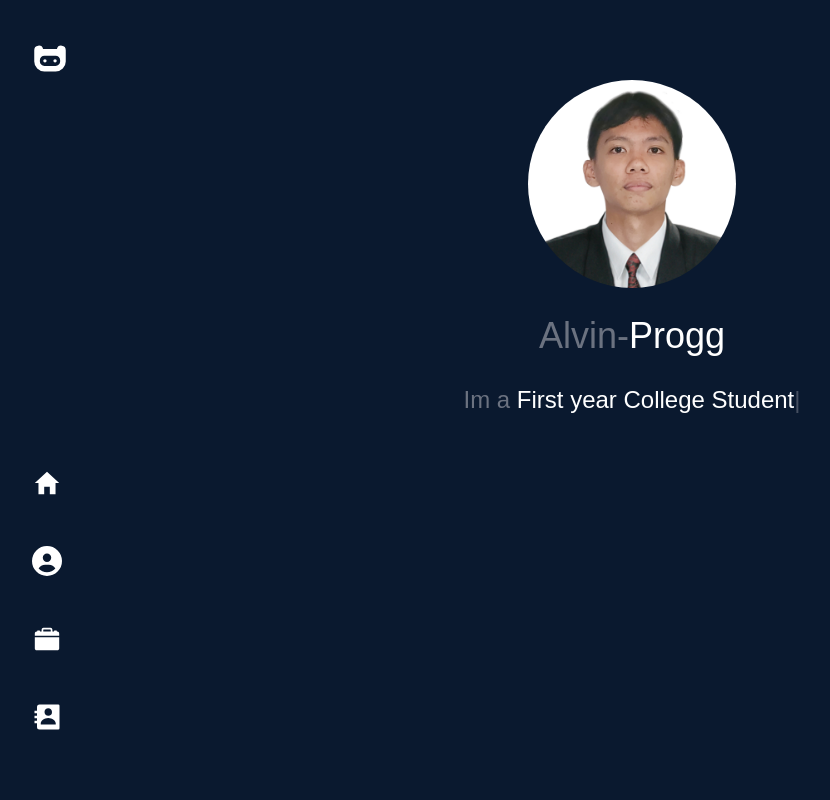
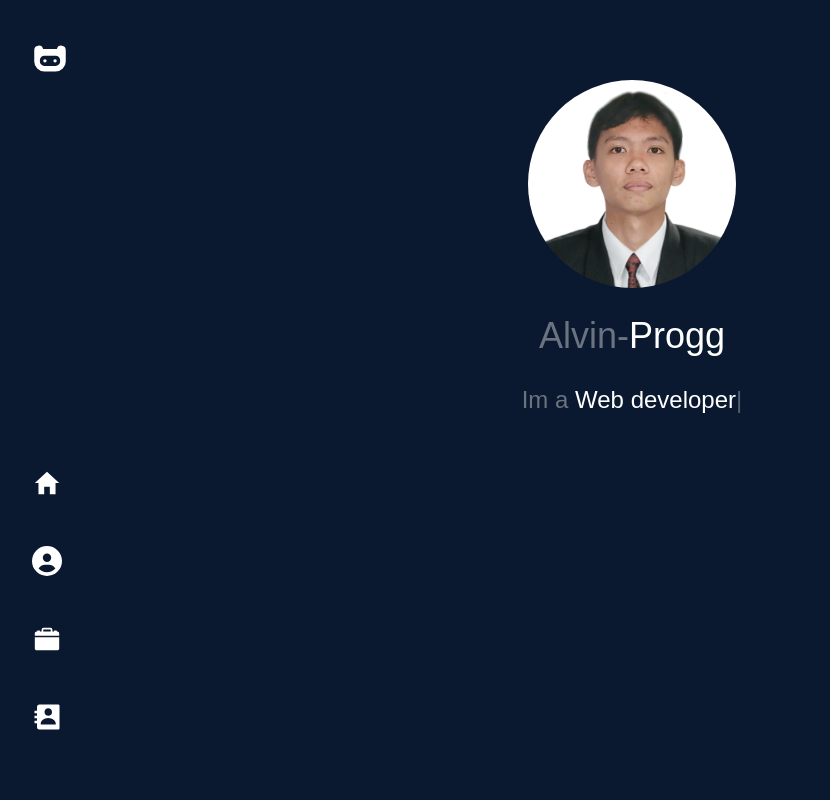
Before and after one commit to Alvin-progg/main-portfolio, a React (Vite) app: page / in a window 1280 px wide. Shown: the top 800 px of the page, without its empty margins (8-838 px from the left). Built offline with nearby package versions, Linux system fonts and the light colour scheme; what webfontloader would draw is missing.

Commit message:
change some things

```diff
--- a/src/components/Home.jsx
+++ b/src/components/Home.jsx
@@ -7,6 +7,9 @@ import Typed from 'typed.js'
 
 
 const Home = () => {
+
+
+
 
     const scroll = (id) => {
         const page = document.getElementById(id);
@@ -21,7 +24,7 @@ const Home = () => {
 
     React.useEffect(() => {
       const typed = new Typed(el.current, {
-        strings: ['Front end Developer.', 'First year College Student'],
+        strings: ['Front end Developer.', 'Web developer'],
         typeSpeed: 50,
       });
 
```
